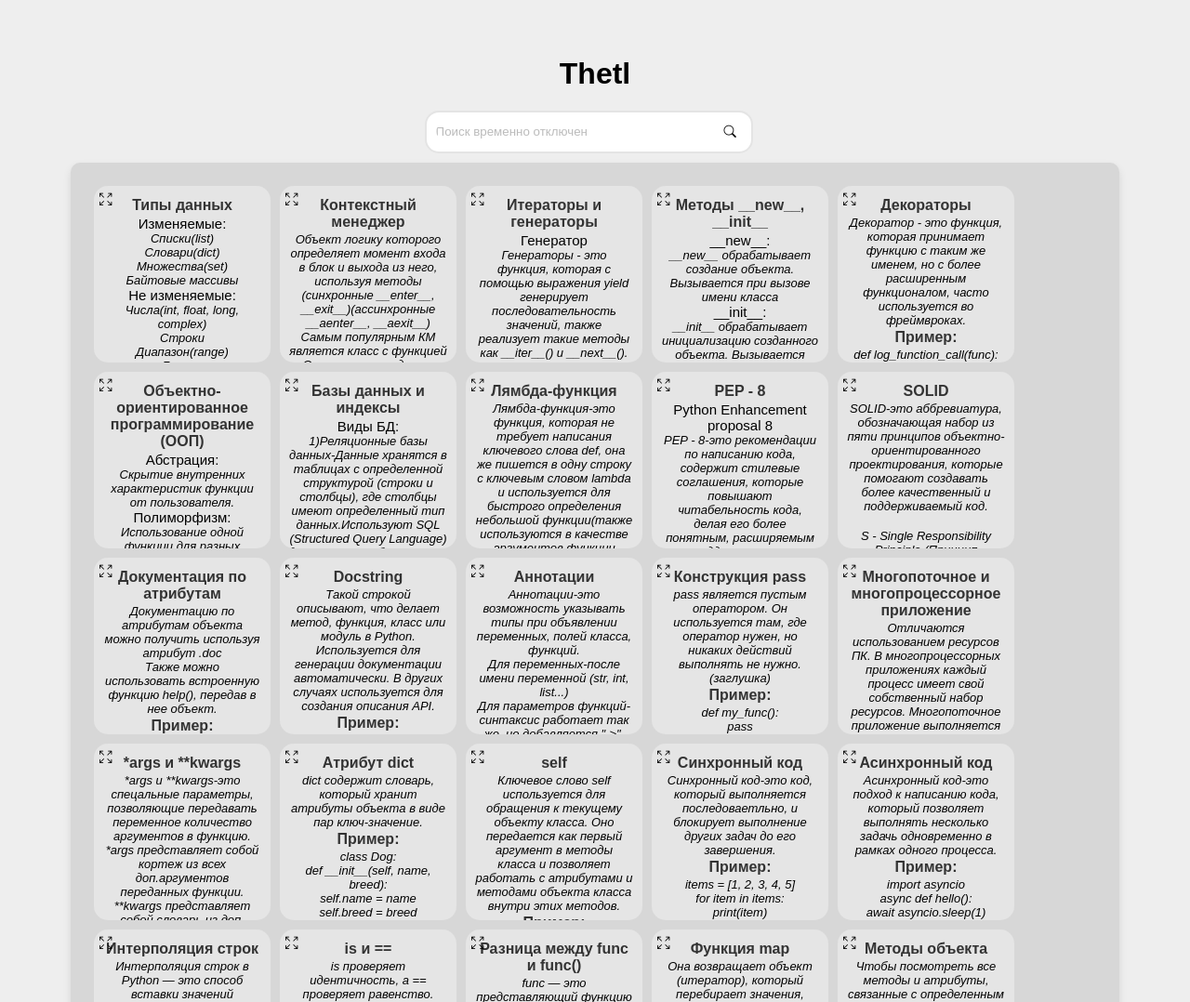
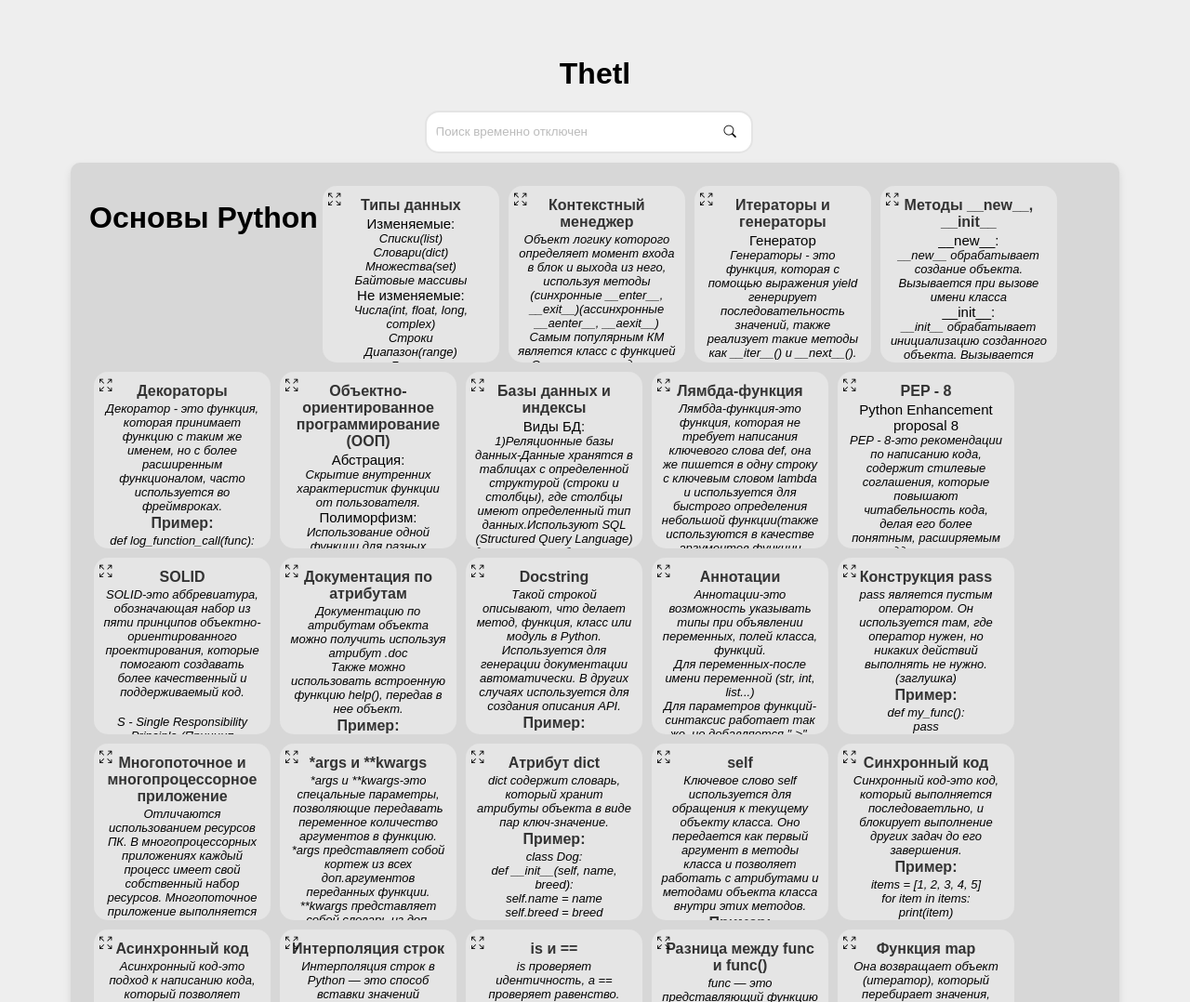
Before and after one commit to houston03/Student_training_website_with_integrated_chat-GPT3, a Flask app: page / in a window 1280 px wide. Shown: the part 263-1341 px from the top of the page at 93% size. Run offline with Flask 3, Linux system fonts and the light colour scheme.

Commit message:
Update question.html

```diff
--- a/templates/question.html
+++ b/templates/question.html
@@ -24,7 +24,7 @@
 
     <div class="content_vid_new">
     <div class="overlay"></div>
-
+<h1>Основы Python</h1>
         <div class="container">
             <button style="top: 5px; left: 0px; position: absolute; width: 20px;height: 20px; background-color: rgba(51,255,59,0); border: none; cursor: pointer" class="full" type="submit"><i class="bi bi-arrows-fullscreen"></i></button>
             <h4 style="margin: 2px; color: #333;">Типы данных</h4>
```
